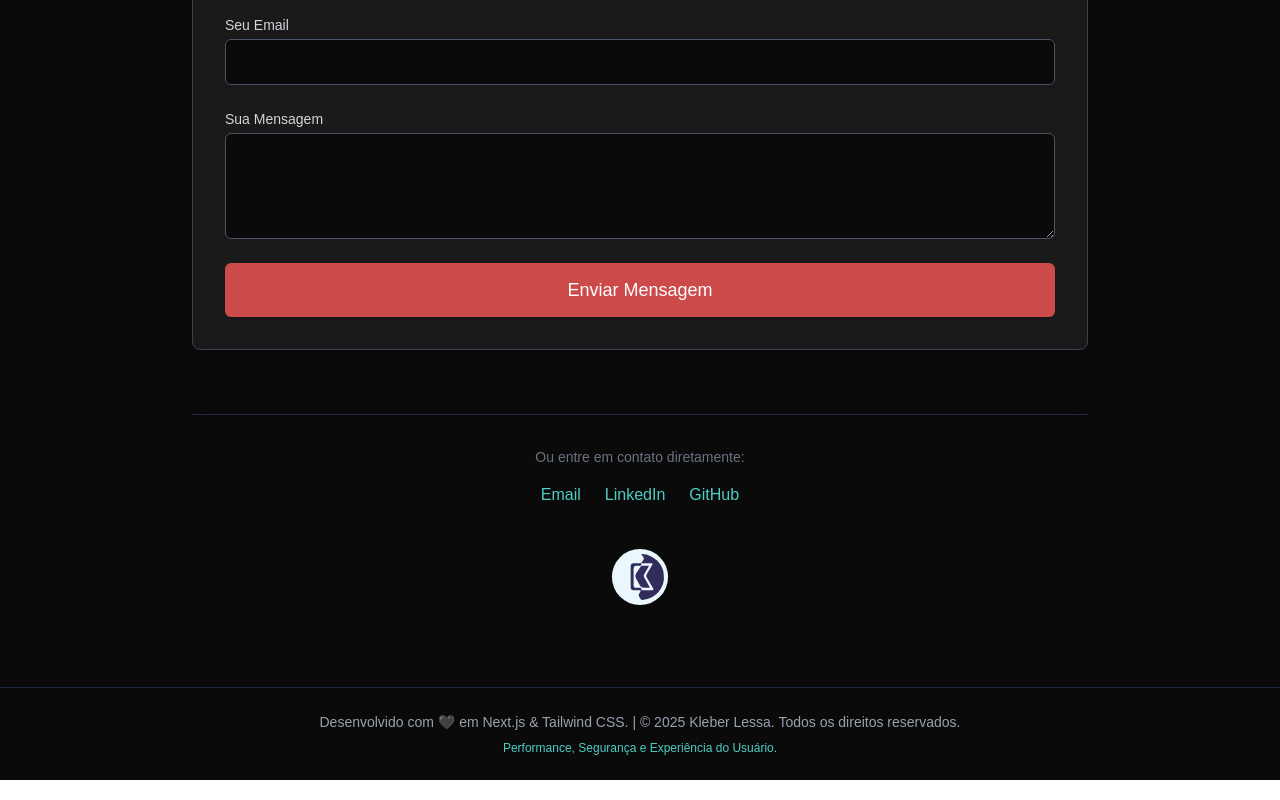
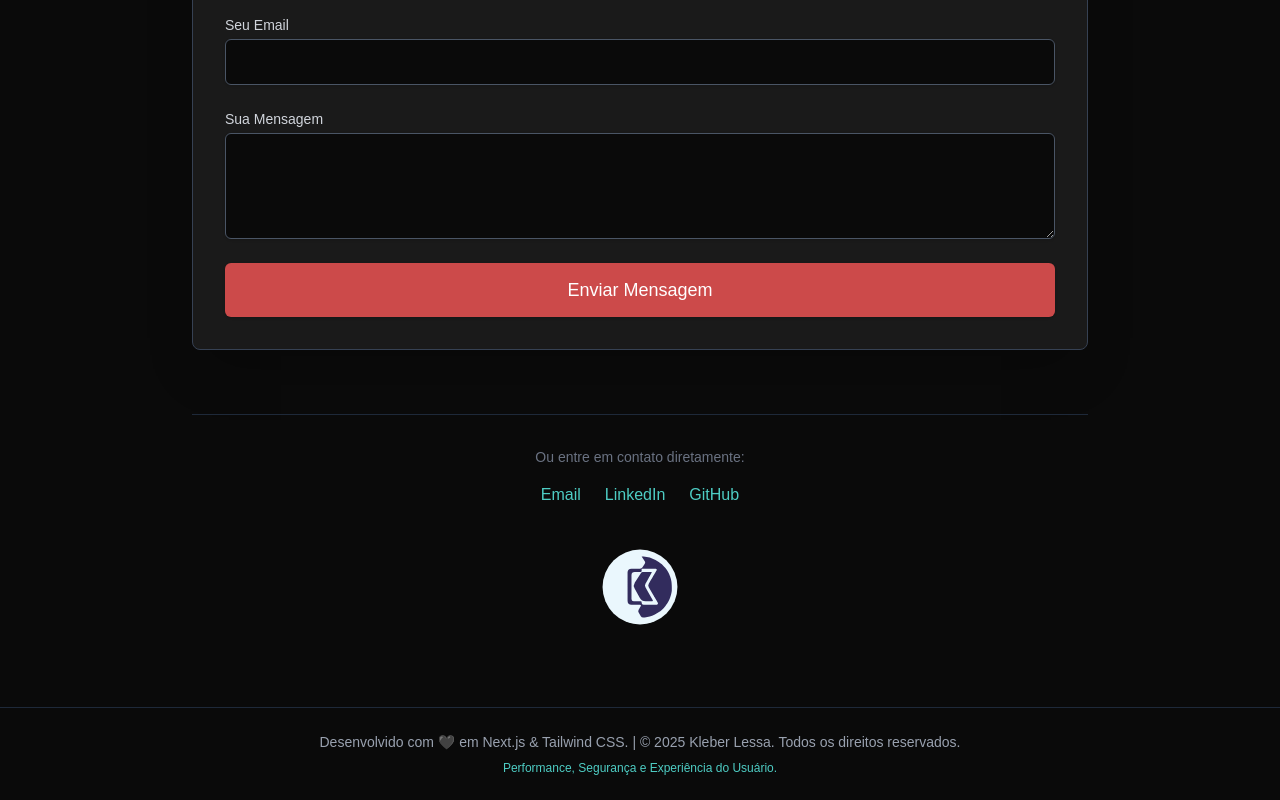
Before and after one commit to kleberlessa/lessa-transformer, a Next.js app: page / in a window 1280 px wide. Shown: the part 1918-2718 px from the top of the page. Built offline with nearby package versions, Linux system fonts and the light colour scheme.

Commit message:
modified: src/components/Contact.tsx --- aumentado o tamanho do logo no componente Contact ---

```diff
--- a/src/components/Contact.tsx
+++ b/src/components/Contact.tsx
@@ -97,9 +97,9 @@
                   <Image
                       src="/logo_001-Ciano10-azul-meia-noite_.svg"
                       alt="Logo Kleber Lessa"
-                      width={60}
-                      height={60}
-                      sizes="60px" // Otimização final
+                      width={80}
+                      height={80}
+                      sizes="80px" // Otimização final
                   />
               </div>
           </div>
```
